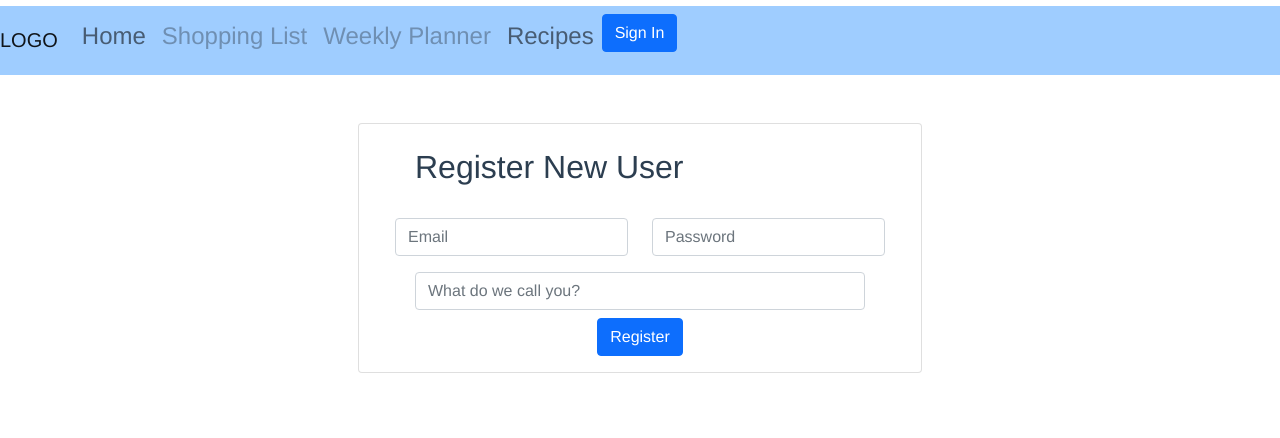
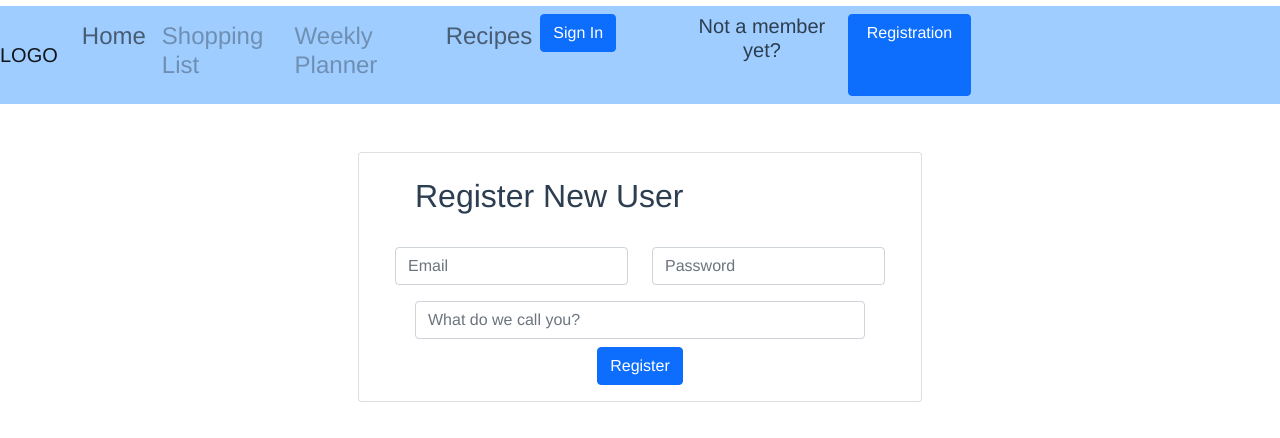
Before and after one commit to Nhoward712/MealPlanner, a Vue app: page /Register in a window 1280 px wide. Shown: the top 438 px of the page. Built offline with nearby package versions, Linux system fonts and the light colour scheme; no server answers; the database is empty.

Commit message:
Fixed nav bar registration error

```diff
--- a/src/components/NavBar.vue
+++ b/src/components/NavBar.vue
@@ -32,10 +32,15 @@
                     <li class="nav-item text-right" v-if="currentUser" >
                         <a href="#" class="nav-link" @click.prevent="logout">Log out</a>
                     </li>
-                    <li class="nav-item text-right" v-else>
+                    <li class="nav-item text-right col-sm-2" v-else>
                         <button type="button" class="btn btn-primary" data-bs-toggle="modal" data-bs-target="#exampleModal">
                             Sign In
                         </button>
+
+                    </li>
+                    <li class="nav-item text-center col-sm-4 row" v-if="!currentUser">
+                        <h5 class="col-sm-7">Not a member yet?</h5>
+                        <router-link to="/register" data-bs-dismiss="modal" class="btn btn-primary col-sm-5">Registration</router-link>
                     </li>
                     <li>
                         <span v-if="currentUser">
```
